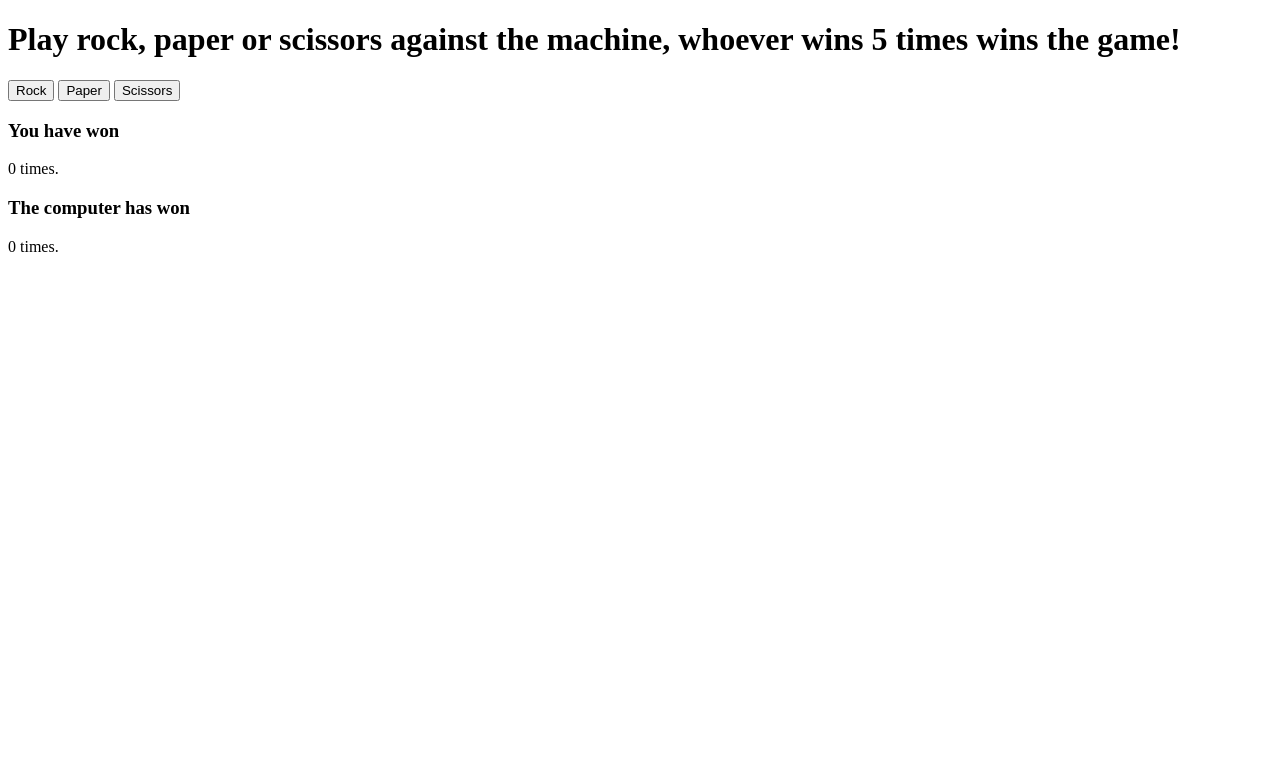
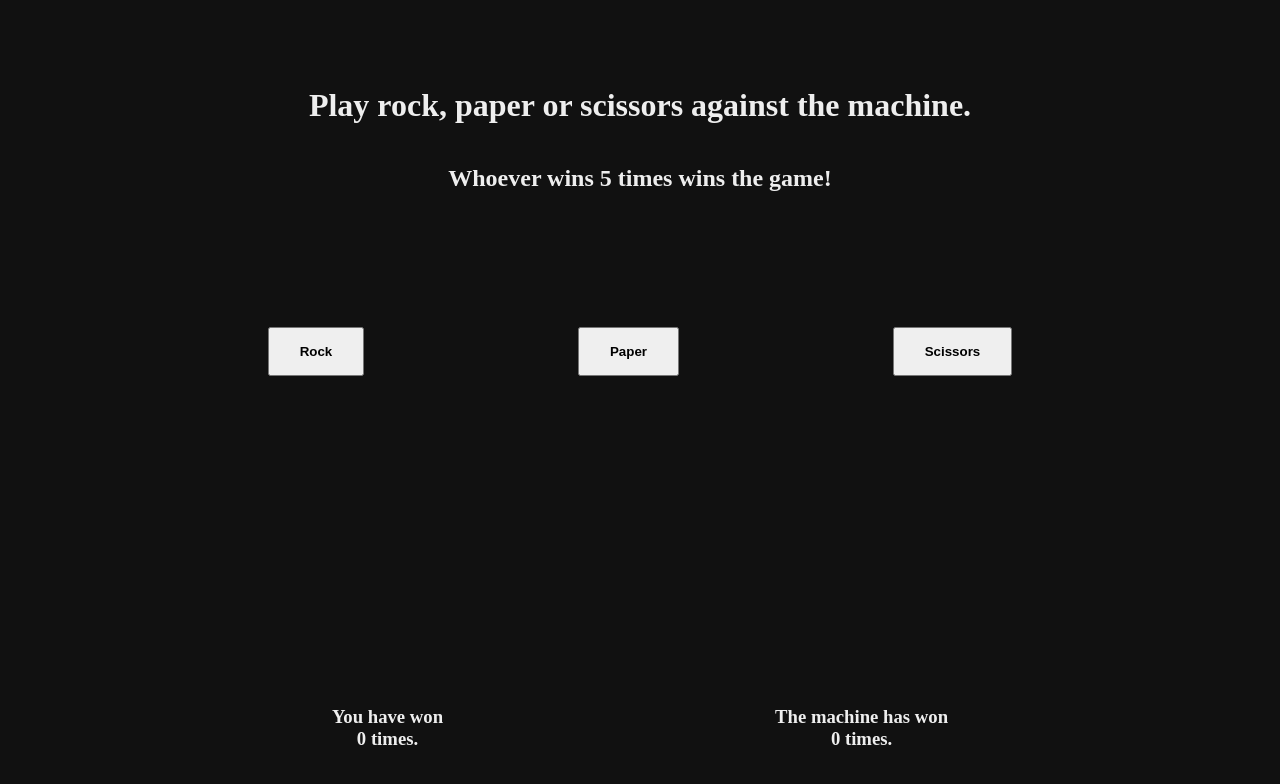
Before and after one commit to FedericoCarrasco/rock-paper-scissors, a plain HTML site: page index.html in a window 1280 px wide. Drawn offline with Linux system fonts and the light colour scheme.

Commit message:
finish the ui

```diff
--- a/index.html
+++ b/index.html
@@ -9,23 +9,33 @@
     <script src="script.js" defer></script>
 </head>
 <body>
-    <h1> Play rock, paper or scissors against the machine, whoever wins 5 times wins the game!</h1>
+
+    <div id="headers">
+        <h1> Play rock, paper or scissors against the machine.</h1>
+        <h2>Whoever wins 5 times wins the game!</h2>
+    </div>
+
     <div id="buttons">
         <button id="rock">Rock</button>
         <button id="paper">Paper</button>
         <button id="scissors">Scissors</button>
     </div>
-    <div id="computerWeapon"></div>
-    <div id="result"></div>
+
+    <div id="results">
+        <div id="computerWeapon"></div>
+        <div id="result"></div>
+    </div>
+
     <div id="counters">
         <div id="counter1">
             <h3>You have won</h3>
-            <div id="playerCounter">0 times.</div>
+            <h3 id="playerCounter">0 times.</h3>
         </div>
         <div id="counter2">
-            <h3>The computer has won</h3>
-            <div id="computerCounter">0 times.</div>
+            <h3>The machine has won</h3>
+            <h3 id="computerCounter">0 times.</h3>
         </div>
     </div>
+
 </body>
 </html>
--- a/script.js
+++ b/script.js
@@ -72,6 +72,6 @@ function playRound (playerChoice) {
         youWin();
     }
     else {
-        result.textContent = "No one won this battle!";
+        result.textContent = "It's a tie!";
     }
 }
--- a/style.css
+++ b/style.css
@@ -0,0 +1,67 @@
+html {
+    display: flex;
+    justify-content: center;
+    align-items: center;
+}
+
+body {
+    align-self: center;
+    width: 90vw;
+    height: 100vh;
+    background-color: #111111;
+    color: #EEEEEE;
+    display: flex;
+    flex-direction: column;
+    align-items: center;
+    justify-content: space-around;
+    text-align: center;
+}
+
+#headers {
+    display: flex;
+    flex-direction: column;
+    align-items: center;
+}
+
+h1 {
+    font-size: ;
+}
+
+#buttons {
+    width: 100%;
+    display: flex;
+    flex-flow: row wrap;
+    justify-content: space-evenly;
+    gap: 10px;
+}
+
+button {
+    padding: 15px 30px;
+    font-weight: bold;
+}
+
+#results {
+    height: 100px;
+    display: flex;
+    flex-direction: column;
+    align-items: center;
+    gap: 10px;
+    font-size: 24px;
+}
+
+#counters {
+    width: 100vw;
+    display: flex;
+    flex-flow: row wrap;
+    justify-content: space-evenly;
+}
+
+#counter1, #counter2 {
+    display: flex;
+    flex-direction: column;
+    align-items: center;
+}
+
+h3 {
+    margin: 0;
+}
```
